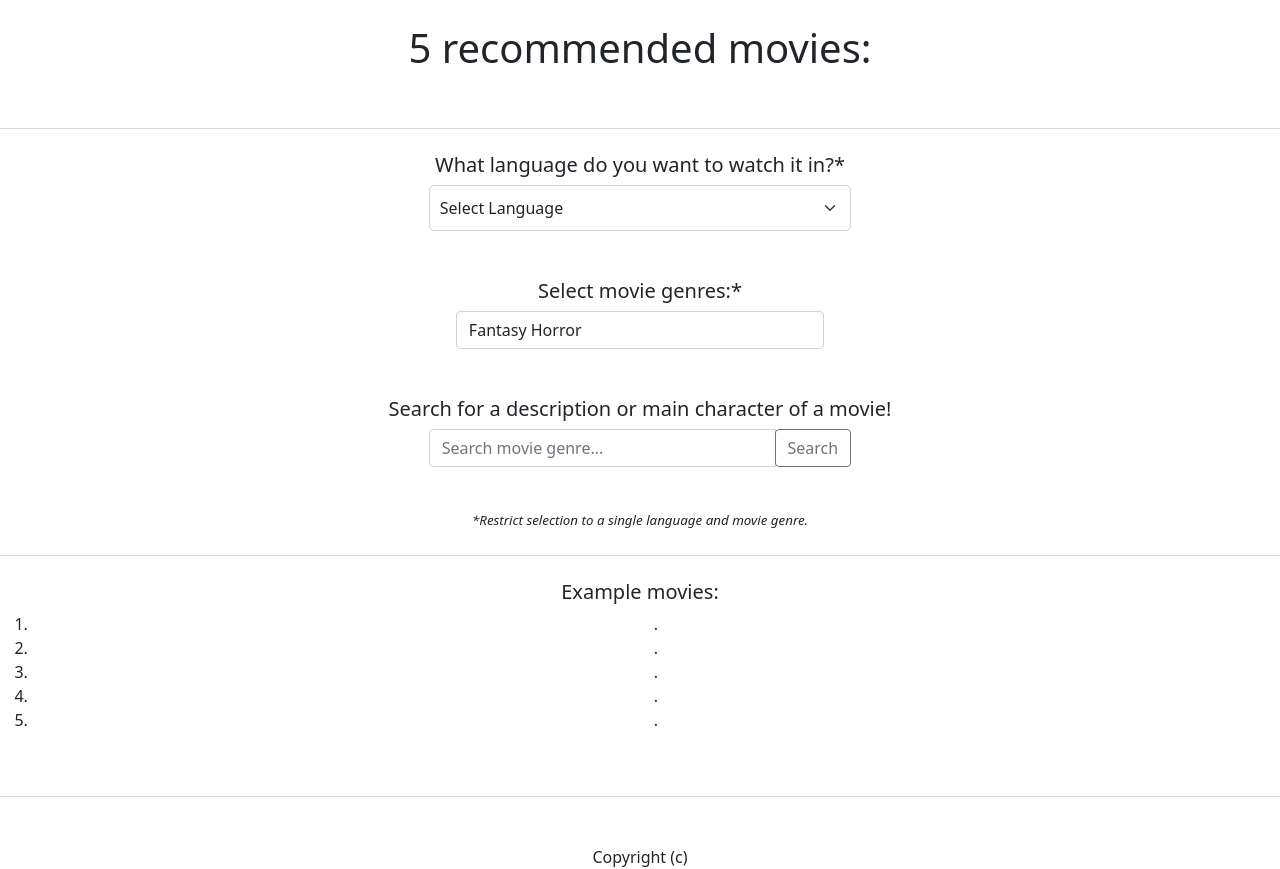
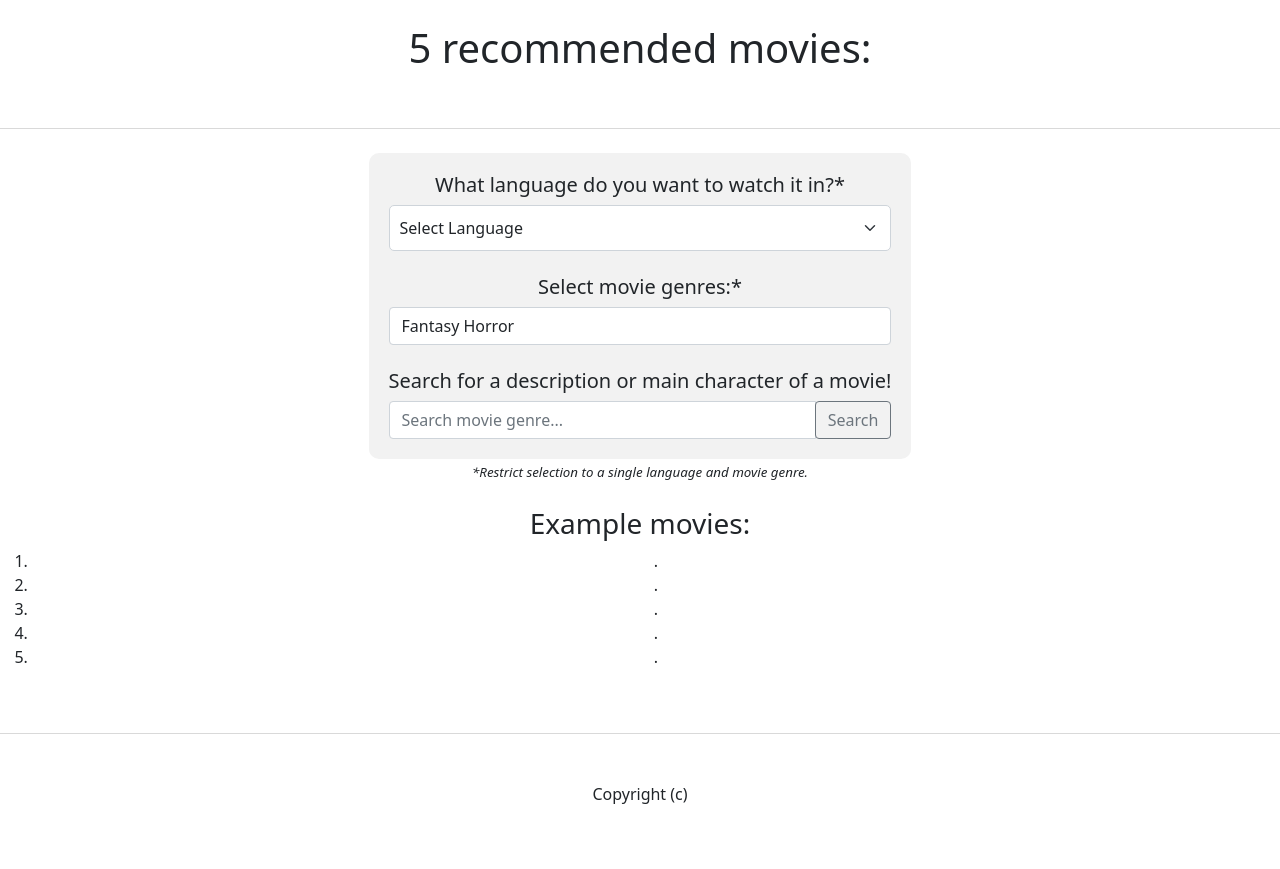
Before and after one commit to JakubD02/MovieRecommendAPI, a Python web app: template MovieRecommend/MovieRecommend/templates/home.html in a window 1280 px wide. Shown: the part 56-925 px from the top of the page. After the commit the page ends 860 px from the top, so only its background shows below. Run offline with Jinja, Linux system fonts and the light colour scheme; the template is opened without the code that fills it, so the values that code supplies are empty.

Commit message:
Update select forms

```diff
--- a/MovieRecommend/MovieRecommend/templates/home.html
+++ b/MovieRecommend/MovieRecommend/templates/home.html
@@ -4,16 +4,17 @@
 	<h1>5 recommended movies:</h1><br/>
 		<div class="dropdown-divider mt-4 mb-4"></div>
 
-		<h5>What language do you want to watch it in?*
-</h5>
-  	<select class="form-select" aria-label="Default select example" style="width: 33%; padding: 10px; font-size: 16px; border-radius: 5px;">
+		<div class="selection-container" style="background-color: #f2f2f2; padding: 20px; border-radius: 10px; display: inline-block;">
+			<h5>What language do you want to watch it in?*</h5>
+		  	<select class="form-select" aria-label="Default select example" style="width: 100%; padding: 10px; font-size: 16px; border-radius: 5px;">
 		    	<option selected disabled>Select Language</option>
 		    	<option value="1">ES - Spanish</option>
 		    	<option value="2">EN - English</option>
 		  	</select>
-	<div class="container mt-5">
+
+		  	<div class="mt-4">
 		  		<h5><label for="genre-select">Select movie genres:*</label></h5>
-	  <select id="genre-select" class="form-control" style="width: 33%;">
+		  		<select id="genre-select" class="form-control" style="width: 100%;">
 					<option value="Fantasy Horror">Fantasy Horror</option>
 					<option value="Action">Action</option>
 					<option value="Romance">Romance</option>
@@ -27,20 +28,21 @@
 					<option value="Crime">Crime</option>
 		  		</select>
 		  	</div>
-		<br/>
-		<br/>
-		<h5>Search for a description or main character of a movie!
-</h5>
-	<div class="input-group mb-3" style="width: 33%;">
+
+		  	<div class="mt-4">
+		  		<h5>Search for a description or main character of a movie!</h5>
+				<div class="input-group" style="width: 100%;">
 				  <input type="text" class="form-control" placeholder="Search movie genre..." aria-label="Search movie genre..." aria-describedby="button-addon2">
 				  <div class="input-group-append">
 					<button class="btn btn-outline-secondary" type="button" id="button-addon2">Search</button>
 				  </div>
 				</div>
+		  	</div>
+		</div>
 		<br/>
 		<em style="font-size: smaller;">*Restrict selection to a single language and movie genre.</em>
-		  <div class="dropdown-divider mt-4 mb-4"></div>
-		<h5>Example movies:</h5>
+		<br/><br/>
+		<h3>Example movies:</h3>
 		<ol>
 			<li>.</li>
 			<li>.</li>
```
Lines whose indentation alone changed are shown as unchanged.
